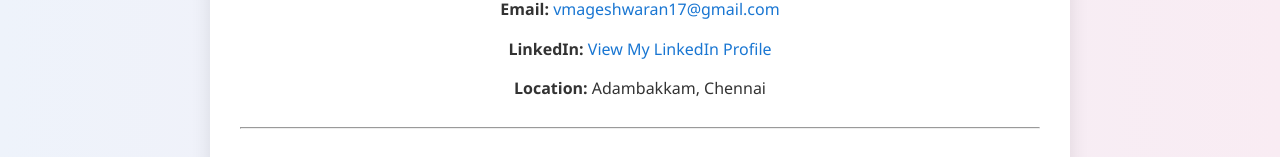
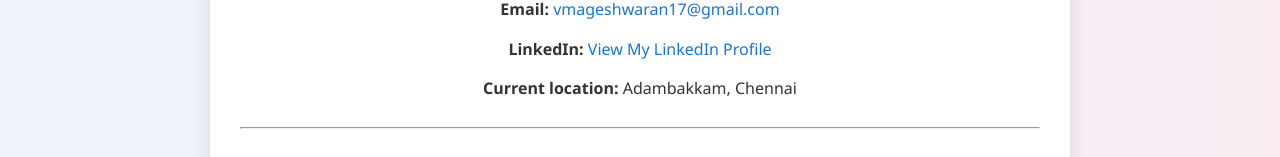
Before and after one commit to codewithmags/portfolio, a plain HTML site: page contact.html in a window 1280 px wide. Shown: the part 432-589 px from the top of the page. Drawn offline with Linux system fonts and the light colour scheme.

Commit message:
Update contact.html

```diff
--- a/contact.html
+++ b/contact.html
@@ -45,7 +45,7 @@
        rel="noopener noreferrer">
        View My LinkedIn Profile
     </a>
-    <p><strong>Location:</strong> Adambakkam, Chennai</p>
+    <p><strong>Current location:</strong> Adambakkam, Chennai</p>
 
     <hr style="margin:25px 0;">
 
```
